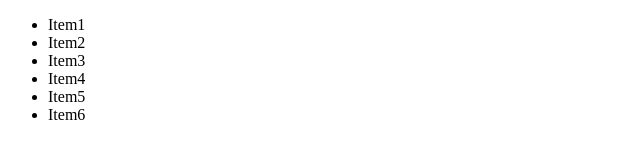
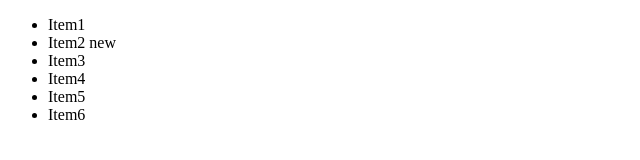
Before and after one commit to sathyaui/myFirstRepo, a plain HTML site: page index.html in a window 1280 px wide. Shown: the full height of the page, 0-640 px from the left. Drawn offline with Linux system fonts and the light colour scheme.

Commit message:
made changes

```diff
--- a/index.html
+++ b/index.html
@@ -7,7 +7,7 @@
 <body>
 	<ul>
 		<li>Item1</li>
-		<li>Item2</li>
+		<li>Item2 new</li>
 		<li>Item3</li>
 		<li>Item4</li>
 		<li>Item5</li>
```
